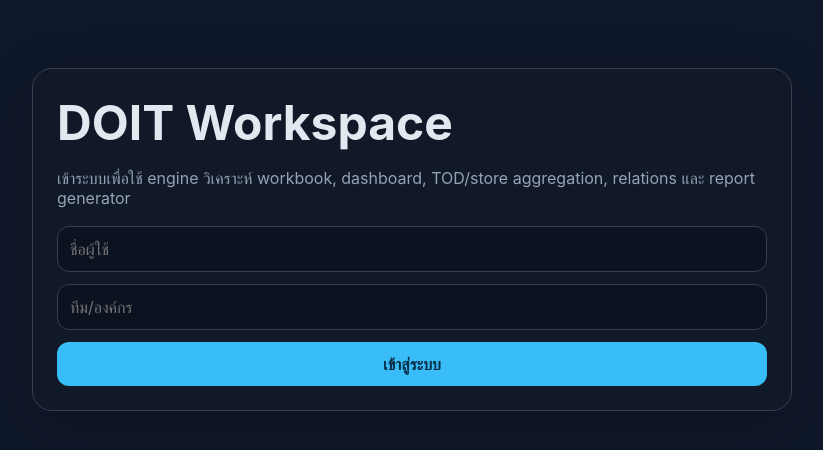
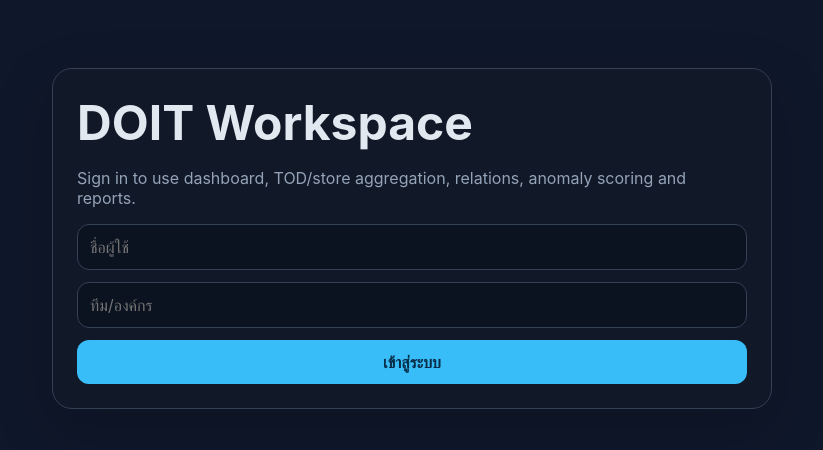
Before and after one commit to proweed001-ux/doit-web-app, a React (Vite) app: page / in a window 1280 px wide. Shown: the top 450 px of the page, without its empty margins (228-1051 px from the left). Built offline with nearby package versions, Linux system fonts and the light colour scheme.

Commit message:
Switch app to stable core engine

```diff
--- a/src/App.tsx
+++ b/src/App.tsx
@@ -1,5 +1,5 @@
-import DoitAppPro from './DoitAppPro';
+import DoitAppCore from './DoitAppCore';
 
 export default function App() {
-  return <DoitAppPro />;
+  return <DoitAppCore />;
 }
```
